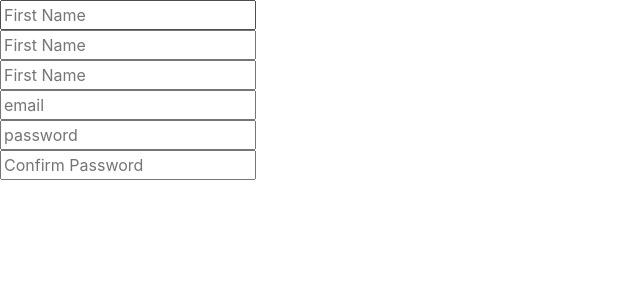
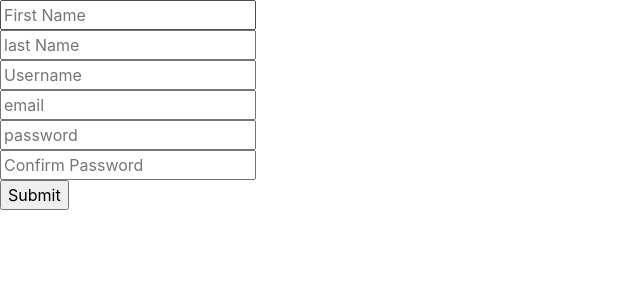
Before and after one commit to Samiksha99/FinalCode-sas, a Django app: page /account/register in a window 1280 px wide. Shown: the top 300 px of the page, without its empty margins (0-640 px from the left). Run offline with Django 3.2, Linux system fonts and the light colour scheme; some libraries are stand-ins or nearby versions.

Commit message:
'register'

```diff
--- a/account/views.py
+++ b/account/views.py
@@ -1,5 +1,36 @@
-from django.shortcuts import render
+from django.shortcuts import render, redirect
+from django.contrib import messages
+from django.contrib.auth.models import User, auth
 
 # Create your views here.
 def register(request):
-    return render(request, 'register.html')
+
+    if request.method == 'POST':
+        first_name = request.POST['first_name']
+        last_name = request.POST['last_name']
+        username = request.POST['username']
+        password1 = request.POST['password1']
+        password2 = request.POST['password2']
+        email = request.POST['email']
+
+        if password1==password2:
+            if User.objects.filter(username=username).exists():
+                messages.info(request,'Username Taken')
+                return redirect('register')
+            elif User.objects.filter(email=email).exists():
+                messages.info(request,'Email Taken')
+                return redirect('register')
+            else :
+
+                user = User.objects.create_user(username=username, password=password1, email=email, first_name=first_name, last_name=last_name)
+                user.save();
+                print('user created')
+        else:
+            messages.info(request,'password not matching')
+            return redirect('register')
+
+        return redirect('/')
+
+    else:
+
+        return render(request, 'register.html')
--- a/greens/templates/register.html
+++ b/greens/templates/register.html
@@ -15,14 +15,20 @@
           {% csrf_token %}
 
           <input type="text" name="first_name" placeholder="First Name"><br>
-          <input type="text" name="last_name" placeholder="First Name"><br>
-          <input type="text" name="username" placeholder="First Name"><br>
+          <input type="text" name="last_name" placeholder="last Name"><br>
+          <input type="text" name="username" placeholder="Username"><br>
           <input type="email" name="email" placeholder="email"><br>
-          <input type="password" name="password" placeholder="password"><br>
-          <input type="password" name="password" placeholder="Confirm Password"><br>
+          <input type="password" name="password1" placeholder="password"><br>
+          <input type="password" name="password2" placeholder="Confirm Password"><br>
+          <input type="submit">
 
 
       </form>
+      <div>
+        {% for message in messages %}
+        <h3> {{message}} </h3>
+        {% endfor %}
+      </div>
 
 
     <!-- Optional JavaScript -->
```
